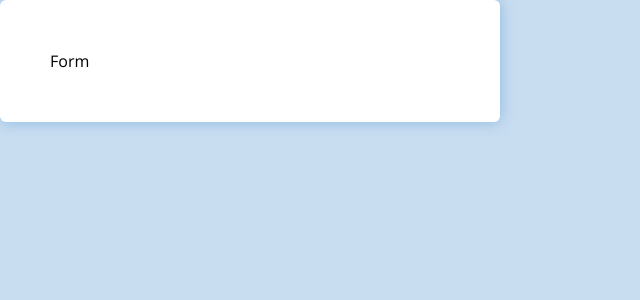
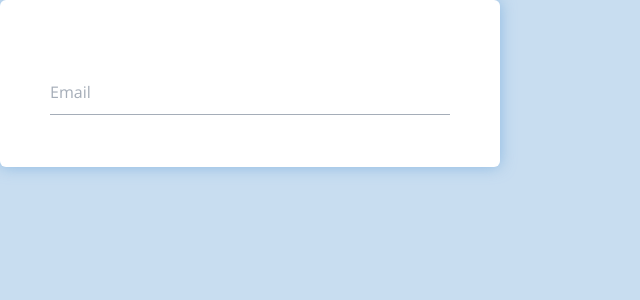
Before and after one commit to Luvolunov/coollider, a Next.js app: page /sign-in in a window 1280 px wide. Shown: the top 300 px of the page, without its empty margins (0-640 px from the left). Built offline with nearby package versions, Linux system fonts and the light colour scheme.

Commit message:
c-14: added input components, added colors variables, changed global styles

```diff
--- a/pages/global.scss
+++ b/pages/global.scss
@@ -1,9 +1,21 @@
+@import "../shared/colors";
+
 body {
   background-color: #C8DDF0;
   font-size: 16px;
   font-family: 'Open Sans', sans-serif;
   font-weight: 400;
   margin: 0;
+  color: $dark-color;
+}
+
+* {
+  box-sizing: border-box;
+}
+
+input, button {
+  font-size: 1rem;
+  outline: none;
 }
 
 h1, h2, h3,
--- a/pages/sign-in/index.tsx
+++ b/pages/sign-in/index.tsx
@@ -1,6 +1,7 @@
 import React from 'react';
 import Head from 'next/head';
 import Form from "../../shared/components/form/form.component";
+import Input from "../../shared/components/input/input.component";
 
 export default function SignInPage() {
   return (
@@ -10,7 +11,7 @@ export default function SignInPage() {
       </Head>
       <main>
         <Form style={{ maxWidth: '500px' }}>
-			Form
+			<Input placeholder="Email" />
 		</Form>
       </main>
     </>
--- /dev/null
+++ b/shared/colors.scss
@@ -0,0 +1,4 @@
+$blue-color: #66A1D9;
+$light-blue-color: #C8DDF0;
+$gray-color: #A5ADB8;
+$dark-color: #3A3B40;
--- /dev/null
+++ b/shared/components/input/input.component.tsx
@@ -0,0 +1,32 @@
+import React, { useState, FocusEvent, InputHTMLAttributes } from 'react';
+import styles from './input.module.scss';
+
+export type InputProps = {
+	label?: string;
+	[key: string]: any;
+}
+
+export default function Input({ placeholder, onFocus, onBlur, ...props }: InputHTMLAttributes<any>) {
+	const [active, setActive] = useState(false);
+	const handleOnFocus = (event: FocusEvent<HTMLInputElement>) => {
+		setActive(true);
+		onFocus && onFocus(event);
+	}
+	const handleOnBlur = (event: FocusEvent<HTMLInputElement>) => {
+		setActive(!!event.target.value);
+		onBlur && onBlur(event);
+	}
+	return (
+		<label className={`${styles.label} ${active ? styles.active : ''}`}>
+			<small className={styles.small}>{placeholder}</small>
+			<input
+				onFocus={handleOnFocus}
+				onBlur={handleOnBlur}
+				type="text"
+				{...props}
+				className={styles.input}/>
+			<span className={styles.placeholder}>{placeholder}</span>
+			<span className={styles.line}></span>
+		</label>
+	);
+}
--- /dev/null
+++ b/shared/components/input/input.module.scss
@@ -0,0 +1,55 @@
+@import "../../colors";
+
+.label {
+  position: relative;
+}
+
+.input {
+  display: block;
+  width: 100%;
+  padding: 12px 0;
+  border: none;
+  border-bottom: 1px solid $gray-color;
+}
+
+.small {
+  display: inline-block;
+  color: $gray-color;
+  transform: translateX(-10px);
+  opacity: 0;
+  transition-duration: 0.2s;
+}
+
+.placeholder {
+  position: absolute;
+  top: 31px;
+  color: $gray-color;
+  transition-duration: 0.3s;
+  user-select: none;
+  cursor: text;
+}
+
+.line {
+  position: relative;
+  top: -1px;
+  display: block;
+  width: 0;
+  height: 2px;
+  background-color: $blue-color;
+  transition-duration: 0.3s;
+}
+
+.input:focus ~ .line {
+  width: 100%;
+}
+
+.label.active .placeholder {
+  transform: translateX(20px);
+  opacity: 0;
+}
+
+.label.active .small {
+  transform: translateX(0);
+  opacity: 1;
+  transition-duration: 0.5s;
+}
```
